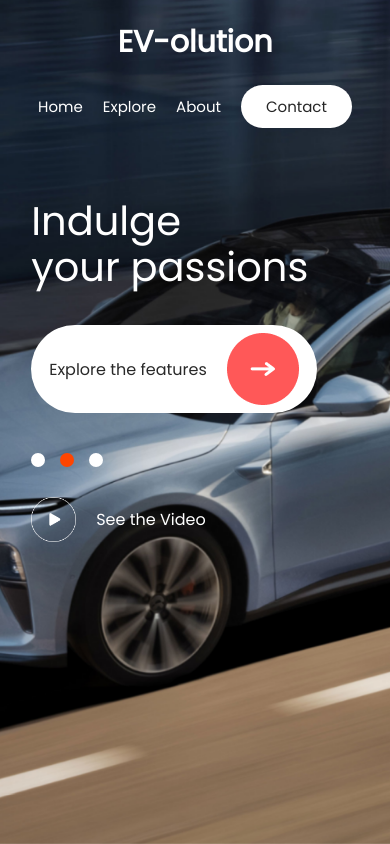
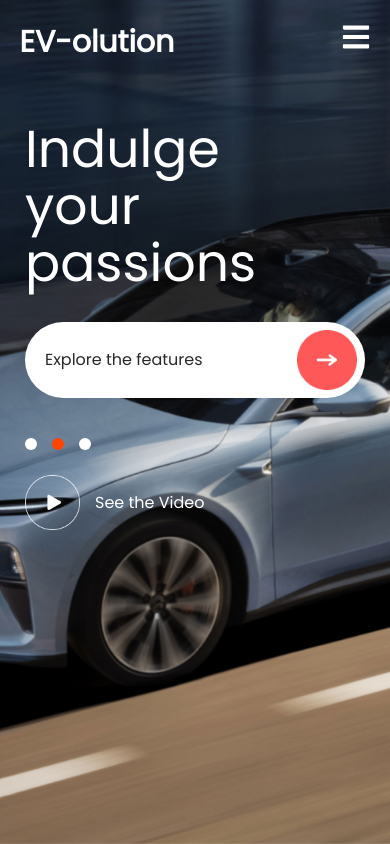
Before and after one commit to RohitSutar1823/Website_Header_Design, a React (Vite) app: page / in a window 390 px wide. Built offline with nearby package versions, Linux system fonts and the light colour scheme.

Commit message:
feat: add responsive navbar with hamburger menu and integrate react-icons

```diff
--- a/package.json
+++ b/package.json
@@ -11,7 +11,8 @@
   },
   "dependencies": {
     "react": "^19.2.8",
-    "react-dom": "^19.2.8"
+    "react-dom": "^19.2.8",
+    "react-icons": "^5.7.0"
   },
   "devDependencies": {
     "@eslint/js": "^10.0.1",
--- a/src/Components/Hero/Hero.css
+++ b/src/Components/Hero/Hero.css
@@ -59,6 +59,7 @@
     display:flex;
     align-items:center;
     gap:20px;
+    cursor: pointer;
 }
 
 .hero-play p{
@@ -83,37 +84,71 @@
 }
 
 /* ---------- Mobile ---------- */
+/* ================= Mobile ================= */
 
-@media(max-width:768px){
+@media (max-width: 768px) {
 
-.hero{
-    margin-top:50px;
+    .hero {
+        padding: 0 25px;
+        margin-top: 35px;
     }
 
-.hero-text p{
-    font-size:40px;
+    .hero-text {
+        width: 100%;
     }
 
-.hero-explore{
-    padding:8px 18px;
+    .hero-text p {
+        font-size: 52px;
+        line-height: 1.1;
+        font-weight: 500;
     }
 
-.hero-explore p{
-    font-size:16px;
+    .hero-explore {
+        margin-top: 30px;
+        width: 100%;
+        justify-content: space-between;
+        padding: 8px 8px 8px 20px;
+        border-radius: 60px;
     }
 
-.hero-dot-play{
-    margin-top:40px;
+    .hero-explore p {
+        font-size: 16px;
     }
 
-.hero-play img{
-    width:45px;
+    .hero-explore img {
+        width: 60px;
+        height: 60px;
     }
 
-.hero-play p{
-    font-size:16px;
+    .hero-dot-play {
+        margin-top: 40px;
+        display: flex;
+        flex-direction: column;
+        align-items: flex-start;
+        gap: 25px;
     }
 
+    .hero-dots {
+        gap: 15px;
+    }
+
+    .hero-dot {
+        width: 12px;
+        height: 12px;
+    }
+
+    .hero-play {
+        gap: 15px;
+    }
+
+    .hero-play img {
+        width: 55px;
+        height: 55px;
+    }
+
+    .hero-play p {
+        font-size: 16px;
+    }
 }
 
 .hero img {
--- a/src/Components/Navbar/Navbar.css
+++ b/src/Components/Navbar/Navbar.css
@@ -81,3 +81,48 @@
     }
 
 }
+
+.hamburger{
+    display:none;
+    color:white;
+    font-size:30px;
+    cursor:pointer;
+}
+
+@media(max-width:768px){
+
+.nav{
+    flex-direction:row;
+    justify-content:space-between;
+    align-items:center;
+}
+
+.hamburger{
+    display:block;
+}
+
+.nav-menu{
+
+    position:absolute;
+    top:80px;
+    left:0;
+    width:100%;
+    background:rgba(0,0,0,.9);
+
+    display:flex;
+    flex-direction:column;
+    align-items:center;
+
+    gap:30px;
+
+    padding:30px 0;
+
+    transform:translateY(-150%);
+    transition:.4s;
+}
+
+.nav-menu.active{
+    transform:translateY(0);
+}
+
+}
--- a/src/Components/Navbar/Navbar.jsx
+++ b/src/Components/Navbar/Navbar.jsx
@@ -1,19 +1,40 @@
-import React from 'react'
-import './Navbar.css'
+import React, { useState } from "react";
+import "./Navbar.css";
+import { FaBars, FaTimes } from "react-icons/fa";
+
 const Navbar = () => {
+
+    const [menuOpen, setMenuOpen] = useState(false);
+
     return (
-    <div className='nav'>
-        <div className="nav-logo">EV-olution</div>
-        <ul className="nav-menu">
+
+        <nav className="nav">
+
+            <div className="nav-logo">
+                EV-olution
+            </div>
+
+            <ul className={menuOpen ? "nav-menu active" : "nav-menu"}>
+
                 <li>Home</li>
                 <li>Explore</li>
                 <li>About</li>
                 <li className="nav-contact">Contact</li>
+
             </ul>
 
+            <div
+                className="hamburger"
+                onClick={() => setMenuOpen(!menuOpen)}
+            >
+
+                {menuOpen ? <FaTimes /> : <FaBars />}
 
             </div>
-  )
-}
 
-export default Navbar
+        </nav>
+
+    );
+};
+
+export default Navbar;
```
Also changed, not shown: 1 other file (tests, documents, lock files or other folders). Lines whose indentation alone changed are shown as unchanged.
